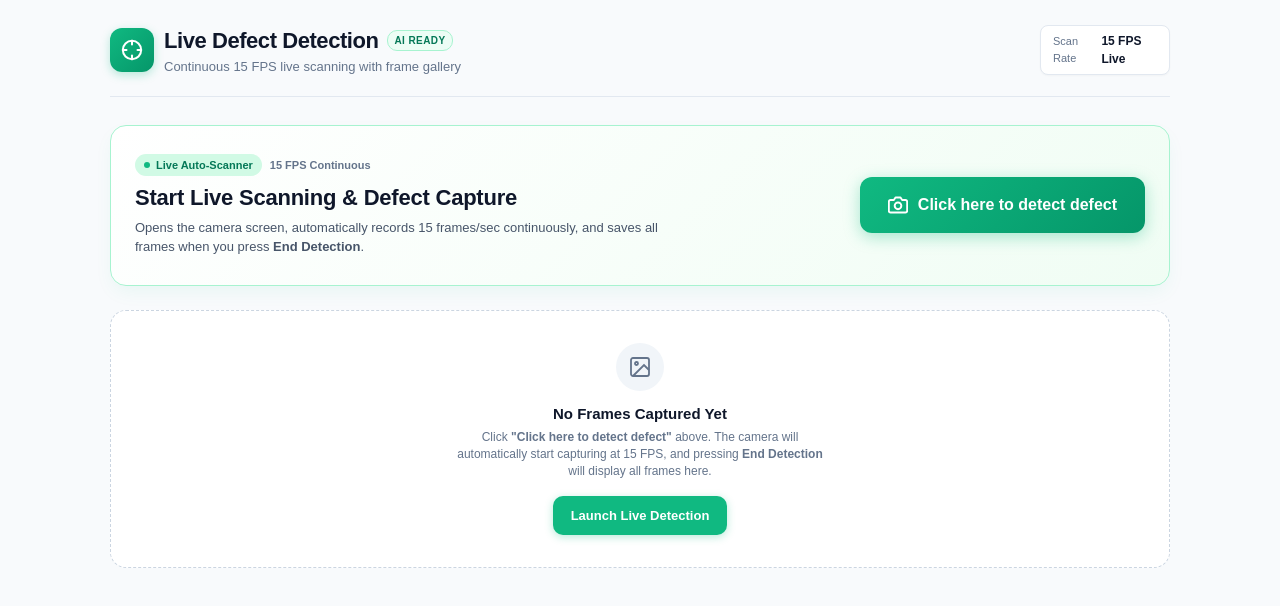
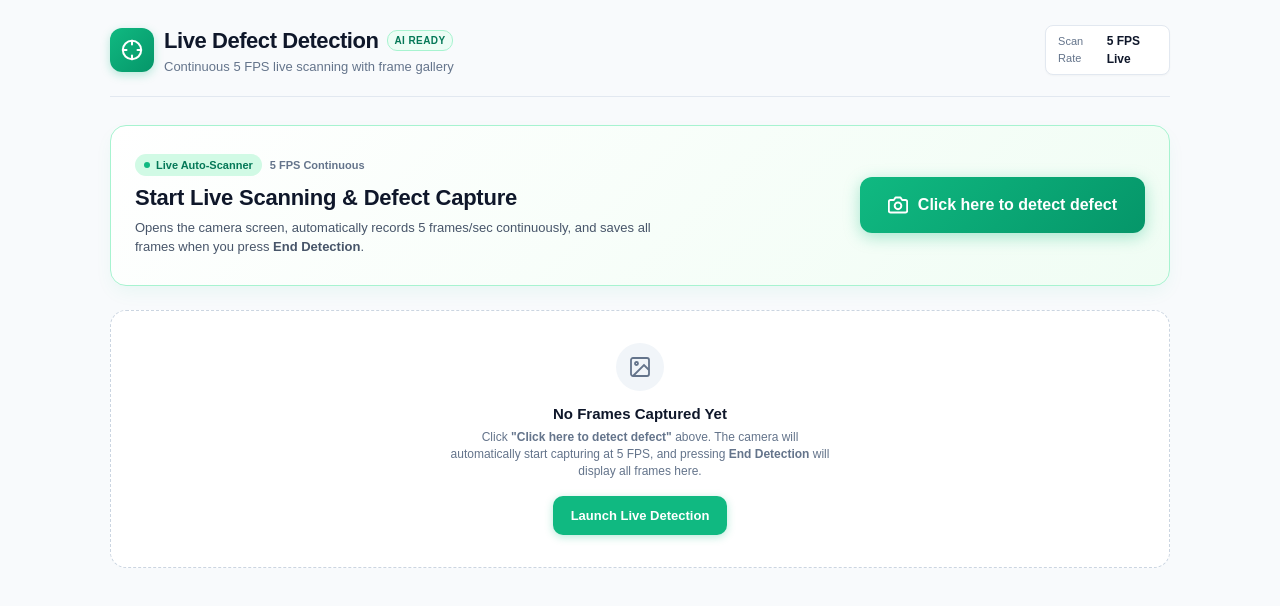
Before and after one commit to naveen42266/liveDefectDetection, a React (Vite) app: page / in a window 1280 px wide. Shown: the top 606 px of the page. Built offline with nearby package versions, Linux system fonts and the light colour scheme.

Commit message:
5 frames per second

```diff
--- a/src/pages/index.tsx
+++ b/src/pages/index.tsx
@@ -373,7 +373,7 @@ const CameraCaptureAndroid: React.FC<CameraCaptureProps> = ({
         setLiveFrameCount(1);
 
         // Capture continuous frames at 15 FPS (~66.6ms intervals)
-        const intervalMs = Math.round(1000 / 15);
+        const intervalMs = Math.round(1000 / 5);
         const timer = window.setInterval(() => {
             if (!videoRef.current) return;
 
@@ -473,7 +473,7 @@ const CameraCaptureAndroid: React.FC<CameraCaptureProps> = ({
                         background: '#ecfdf5', border: '1px solid #a7f3d0',
                     }}>
                         <span style={{ color: '#047857', fontSize: 11, fontWeight: 700, fontFamily: 'monospace' }}>
-                            15 FPS
+                            5 FPS
                         </span>
                     </div>
                 </div>
@@ -498,7 +498,7 @@ const CameraCaptureAndroid: React.FC<CameraCaptureProps> = ({
                             boxShadow: '0 0 6px #ef4444', animation: 'blink 1s ease-in-out infinite',
                         }} />
                         <span style={{ fontSize: 11, fontWeight: 700, color: '#0f172a', fontFamily: 'monospace' }}>
-                            15 FPS • {liveFrameCount} FRAMES
+                            5 FPS • {liveFrameCount} FRAMES
                         </span>
                     </div>
                 )}
@@ -571,7 +571,7 @@ const CameraCaptureAndroid: React.FC<CameraCaptureProps> = ({
                             </span>
                         </div>
                         <div style={{ color: '#64748b', fontSize: 10, fontFamily: 'monospace' }}>
-                            15 FPS
+                            5 FPS
                         </div>
                     </div>
 
@@ -636,7 +636,7 @@ const Home: React.FC = () => {
     useEffect(() => {
         let timer: number | null = null;
         if (isPlayingSequence && isAutoPlaying && capturedFrames.length > 0) {
-            const frameDelay = Math.round(1000 / 15);
+            const frameDelay = Math.round(1000 / 5);
             timer = window.setInterval(() => {
                 setPlaybackIndex(prev => (prev + 1) % capturedFrames.length);
             }, frameDelay);
@@ -703,7 +703,7 @@ const Home: React.FC = () => {
                                     <span className="ai-ready-badge">AI READY</span>
                                 </div>
                                 <p className="brand-subtitle">
-                                    Continuous 15 FPS live scanning with frame gallery
+                                    Continuous 5 FPS live scanning with frame gallery
                                 </p>
                             </div>
                         </div>
@@ -712,7 +712,7 @@ const Home: React.FC = () => {
                         <div className="header-chips-row">
                             <div className="status-chip">
                                 <span className="chip-label">Scan Rate</span>
-                                <span className="chip-value">15 FPS Live</span>
+                                <span className="chip-value">5 FPS Live</span>
                             </div>
                             {capturedFrames.length > 0 && (
                                 <div className="status-chip highlight">
@@ -731,13 +731,13 @@ const Home: React.FC = () => {
                                     <span className="pulse-dot" />
                                     Live Auto-Scanner
                                 </span>
-                                <span className="hero-rate-tag">15 FPS Continuous</span>
+                                <span className="hero-rate-tag">5 FPS Continuous</span>
                             </div>
                             <h2 className="hero-heading">
                                 Start Live Scanning & Defect Capture
                             </h2>
                             <p className="hero-desc">
-                                Opens the camera screen, automatically records 15 frames/sec continuously, and saves all frames when you press <strong>End Detection</strong>.
+                                Opens the camera screen, automatically records 5 frames/sec continuously, and saves all frames when you press <strong>End Detection</strong>.
                             </p>
                         </div>
 
@@ -764,7 +764,7 @@ const Home: React.FC = () => {
                                 <div className="toolbar-title-box">
                                     <h3 className="toolbar-title">Captured Frames</h3>
                                     <span className="toolbar-count-badge">
-                                        {capturedFrames.length} Frames @ 15 FPS
+                                        {capturedFrames.length} Frames @ 5 FPS
                                     </span>
                                 </div>
 
@@ -780,7 +780,7 @@ const Home: React.FC = () => {
                                         <svg width="14" height="14" viewBox="0 0 24 24" fill="#10b981" stroke="#10b981" strokeWidth="2">
                                             <polygon points="5 3 19 12 5 21 5 3" />
                                         </svg>
-                                        <span>Play 15 FPS</span>
+                                        <span>Play 5 FPS</span>
                                     </button>
 
                                     <button
@@ -855,7 +855,7 @@ const Home: React.FC = () => {
                                 No Frames Captured Yet
                             </h3>
                             <p className="empty-desc">
-                                Click <strong>"Click here to detect defect"</strong> above. The camera will automatically start capturing at 15 FPS, and pressing <strong>End Detection</strong> will display all frames here.
+                                Click <strong>"Click here to detect defect"</strong> above. The camera will automatically start capturing at 5 FPS, and pressing <strong>End Detection</strong> will display all frames here.
                             </p>
                             <button
                                 onClick={() => setActiveScreen('scanner')}
@@ -925,7 +925,7 @@ const Home: React.FC = () => {
                                 <div className="modal-header">
                                     <div>
                                         <h4 className="modal-title">
-                                            Sequence Playback (15 FPS)
+                                            Sequence Playback (5 FPS)
                                         </h4>
                                         <span className="modal-subtitle highlight">
                                             Frame {playbackIndex + 1} of {capturedFrames.length} ({capturedFrames[playbackIndex]?.timeString})
```
